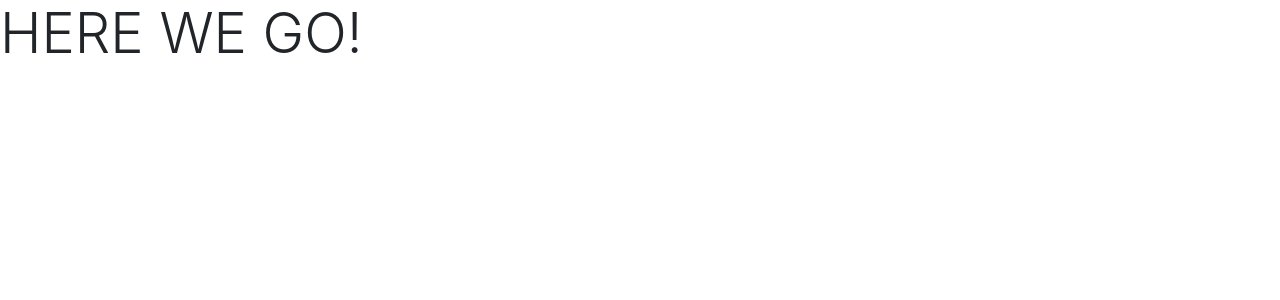
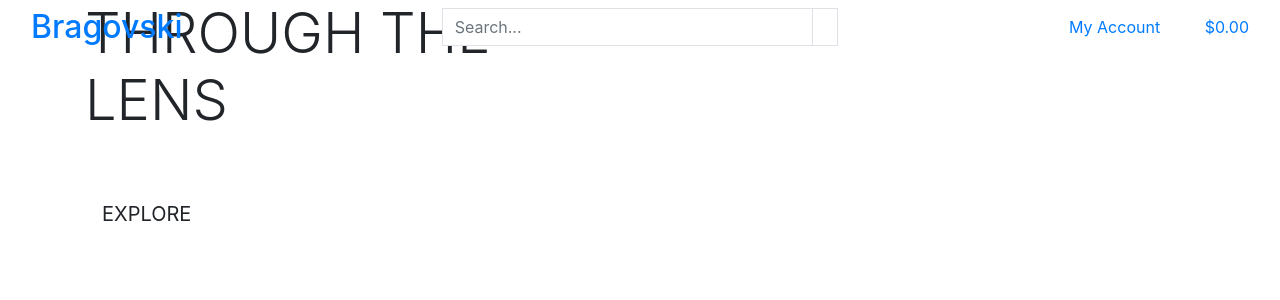
Before and after one commit to alexandruvalentin/Bragovski, a Django app: page / in a window 1280 px wide. Shown: the top 300 px of the page. Run offline with Django 3.2, Linux system fonts and the light colour scheme; some libraries are stand-ins or nearby versions.

Commit message:
added main page header

```diff
--- a/home/templates/home/index.html
+++ b/home/templates/home/index.html
@@ -1,6 +1,27 @@
-{% extends 'base.html' %}
+{% extends "base.html" %}
 {% load static %}
 
+{% block page_header %}
+    <div class="container header-container">
+        <div class="row">
+            <div class="col"></div>
+        </div>
+    </div>
+{% endblock %}
+
 {% block content %}
-    <h1 class="display-4 text-succes">HERE WE GO!</h1>
+    <div class="container h-100">
+        <div class="row h-100">
+            <div class="col-7 col-md-6 my-auto">
+                <h1 class="display-4 logo-font text-black text-uppercase">
+                    Through the lens
+                </h1>
+                <div class="my-5">
+                    <h4>
+                        <a href="" class="shop-now-button btn btn-lg rounded-0 text-uppercase py-3">Explore</a>
+                    </h4>
+                </div>
+            </div>
+        </div>
+    </div>
 {% endblock %}
--- a/templates/base.html
+++ b/templates/base.html
@@ -2,6 +2,7 @@
 
 <!doctype html>
 <html lang="en">
+
 <head>
 
   {% block meta %}
@@ -14,16 +15,23 @@
   {% endblock %}
 
   {% block corecss %}
-        <link rel="stylesheet" href="https://stackpath.bootstrapcdn.com/bootstrap/4.4.1/css/bootstrap.min.css" integrity="sha384-Vkoo8x4CGsO3+Hhxv8T/Q5PaXtkKtu6ug5TOeNV6gBiFeWPGFN9MuhOf23Q9Ifjh" crossorigin="anonymous">
+  <link rel="stylesheet" href="https://stackpath.bootstrapcdn.com/bootstrap/4.4.1/css/bootstrap.min.css"
+    integrity="sha384-Vkoo8x4CGsO3+Hhxv8T/Q5PaXtkKtu6ug5TOeNV6gBiFeWPGFN9MuhOf23Q9Ifjh" crossorigin="anonymous">
   {% endblock %}
 
   {% block extra_css %}
   {% endblock %}
 
   {% block corejs %}
-        <script src="https://code.jquery.com/jquery-3.4.1.slim.min.js" integrity="sha384-J6qa4849blE2+poT4WnyKhv5vZF5SrPo0iEjwBvKU7imGFAV0wwj1yYfoRSJoZ+n" crossorigin="anonymous"></script>
-        <script src="https://cdn.jsdelivr.net/npm/popper.js@1.16.0/dist/umd/popper.min.js" integrity="sha384-Q6E9RHvbIyZFJoft+2mJbHaEWldlvI9IOYy5n3zV9zzTtmI3UksdQRVvoxMfooAo" crossorigin="anonymous"></script>
-        <script src="https://stackpath.bootstrapcdn.com/bootstrap/4.4.1/js/bootstrap.min.js" integrity="sha384-wfSDF2E50Y2D1uUdj0O3uMBJnjuUD4Ih7YwaYd1iqfktj0Uod8GCExl3Og8ifwB6" crossorigin="anonymous"></script>
+  <script src="https://code.jquery.com/jquery-3.4.1.slim.min.js"
+    integrity="sha384-J6qa4849blE2+poT4WnyKhv5vZF5SrPo0iEjwBvKU7imGFAV0wwj1yYfoRSJoZ+n" crossorigin="anonymous">
+  </script>
+  <script src="https://cdn.jsdelivr.net/npm/popper.js@1.16.0/dist/umd/popper.min.js"
+    integrity="sha384-Q6E9RHvbIyZFJoft+2mJbHaEWldlvI9IOYy5n3zV9zzTtmI3UksdQRVvoxMfooAo" crossorigin="anonymous">
+  </script>
+  <script src="https://stackpath.bootstrapcdn.com/bootstrap/4.4.1/js/bootstrap.min.js"
+    integrity="sha384-wfSDF2E50Y2D1uUdj0O3uMBJnjuUD4Ih7YwaYd1iqfktj0Uod8GCExl3Og8ifwB6" crossorigin="anonymous">
+  </script>
   {% endblock %}
 
   {% block extra_js %}
@@ -31,8 +39,71 @@
 
   <title>Bragovski {% block extra_title %}{% endblock %}</title>
 </head>
+
 <body>
-    <header class="container-fluid fixed-top"></header>
+  <header class="container-fluid fixed-top">
+    <div class="row">
+      <div class="col-12 col-lg-4 my-auto py-1 py-lg-0 text-center text-lg-left">
+        <a href="{% url 'home' %}" class="nav-link main-logo-link">
+          <h2 class="logo-font text-black my-0">Bragovski</h2>
+        </a>
+      </div>
+      <div class="col-12 col-lg-4 my-auto py-1 py-lg-0">
+        <form method="GET" action="">
+          <div class="input-group w-100">
+            <input class="form-control border border-black rounded-0" type="text" name="q"
+              placeholder="Search...">
+            <div class="input-group-append">
+              <button class="form-control btn btn-black border border-black rounded-0" type="submit">
+                <span class="icon">
+                  <i class="fas fa-search"></i>
+                </span>
+              </button>
+            </div>
+          </div>
+        </form>
+      </div>
+      <div class="col-12 col-lg-4 my-auto py-1 py-lg-0">
+        <ul class="list-inline list-unstyled text-center text-lg-right my-0">
+          <li class="list-inline-item dropdown">
+            <a class="text-black nav-link" href="#" id="user-options" data-toggle="dropdown" aria-haspopup="true"
+              aria-expanded="false">
+              <div class="text-center">
+                <div><i class="fas fa-user fa-lg"></i></div>
+                <p class="my-0">My Account</p>
+              </div>
+            </a>
+            <div class="dropdown-menu border-0" aria-labelledby="user-options">
+              {% if request.user.is_authenticated %}
+              {% if request.user.is_superuser %}
+              <a href="" class="dropdown-item">Management</a>
+              {% endif %}
+              <a href="" class="dropdown-item">My Profile</a>
+              <a href="{% url 'account_logout' %}" class="dropdown-item">Logout</a>
+              {% else %}
+              <a href="{% url 'account_signup' %}" class="dropdown-item">Register</a>
+              <a href="{% url 'account_login' %}" class="dropdown-item">Login</a>
+              {% endif %}
+            </div>
+          </li>
+          <li class="list-inline-item">
+            <a class="{% if grand_total %}text-info font-weight-bold{% else %}text-black{% endif %} nav-link" href="">
+              <div class="text-center">
+                <div><i class="fas fa-shopping-bag fa-lg"></i></div>
+                <p class="my-0">
+                  {% if grand_total %}
+                  ${{ grand_total|floatformat:2 }}
+                  {% else %}
+                  $0.00
+                  {% endif %}
+                </p>
+              </div>
+            </a>
+          </li>
+        </ul>
+      </div>
+    </div>
+  </header>
 
   {% if messages %}
   <div class="message-container"></div>
@@ -49,4 +120,5 @@
 
 
 </body>
+
 </html>
```
Lines whose indentation alone changed are shown as unchanged.
